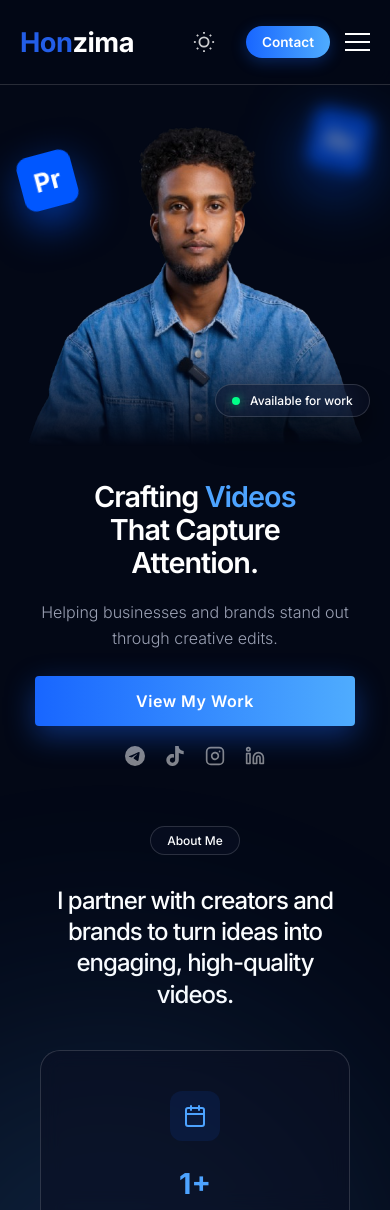
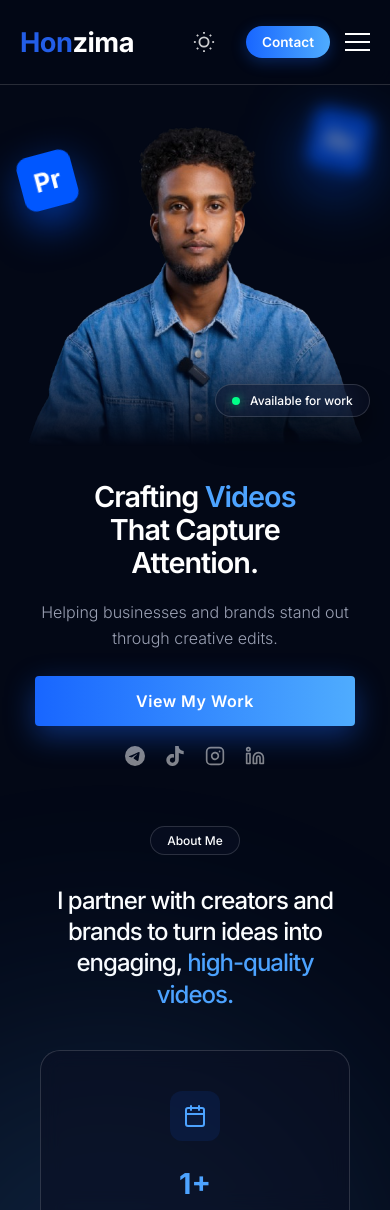
Before and after one commit to AMANI-BLU/HonzimaV2, a React (Vite) app: page / in a window 390 px wide. Shown: the top 1210 px of the page. Built offline with nearby package versions, Linux system fonts and the light colour scheme; no server answers; the database is empty.

Commit message:
service section responsive fixed

```diff
--- a/src/components/About.tsx
+++ b/src/components/About.tsx
@@ -9,7 +9,7 @@ export default function About() {
                 </div>
 
                 <h2 className={`${styles.headline} reveal`}>
-                    I partner with creators and brands to turn ideas into engaging, high-quality videos.
+                    I partner with creators and brands to turn ideas into engaging, <span className="highlight">high-quality videos.</span>
                 </h2>
                 <div className="ambient-glow" style={{ top: '10%', right: '-10%', opacity: 0.2 }}></div>
 
```
